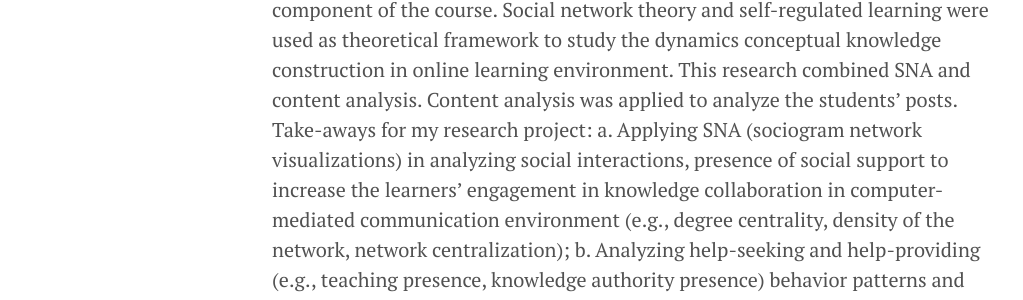
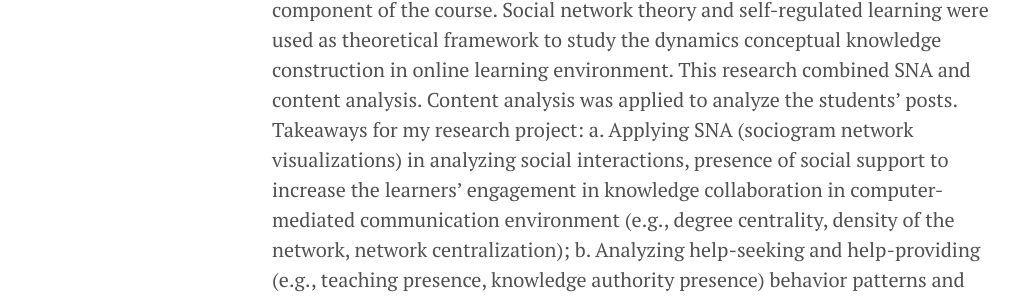
Before and after one commit to reece16/blog, a Jekyll site: the page built from _posts/2021-03-19-Week9.md, in a window 1280 px wide. Shown: the part 409-709 px from the top of the page, without its empty margins (8-1031 px from the left). Built offline with Jekyll 4.4.1, drawn with Linux system fonts in a browser that asks for light colours; some of the changed text lies outside the part shown.

Commit message:
week2 plot

```diff
--- a/_posts/2021-03-19-Week9.md
+++ b/_posts/2021-03-19-Week9.md
@@ -4,7 +4,7 @@ title: Week 9 - Applications
 ---
 
 ### Key Takeaways:
-Lee et al. (2021) applied SNA to analyze the students’ interactions and investigate the engagement patterns. This research studied the influence of students’ interactions, help-seeking, help-providing, and academic performance in blended online learning, specifically in the asynchronous online discussion component of the course. Social network theory and self-regulated learning were used as theoretical framework to study the dynamics conceptual knowledge construction in online learning environment. This research combined SNA and content analysis. Content analysis was applied to analyze the students’ posts. Take-aways for my research project: a. Applying SNA (sociogram network visualizations) in analyzing social interactions, presence of social support to increase the learners’ engagement in knowledge collaboration in computer-mediated communication environment (e.g., degree centrality, density of the network, network centralization); b. Analyzing help-seeking and help-providing (e.g., teaching presence, knowledge authority presence) behavior patterns and academic performance in computer supported collaborative learning.
+Lee et al. (2021) applied SNA to analyze the students’ interactions and investigate the engagement patterns. This research studied the influence of students’ interactions, help-seeking, help-providing, and academic performance in blended online learning, specifically in the asynchronous online discussion component of the course. Social network theory and self-regulated learning were used as theoretical framework to study the dynamics conceptual knowledge construction in online learning environment. This research combined SNA and content analysis. Content analysis was applied to analyze the students’ posts. Takeaways for my research project: a. Applying SNA (sociogram network visualizations) in analyzing social interactions, presence of social support to increase the learners’ engagement in knowledge collaboration in computer-mediated communication environment (e.g., degree centrality, density of the network, network centralization); b. Analyzing help-seeking and help-providing (e.g., teaching presence, knowledge authority presence) behavior patterns and academic performance in computer supported collaborative learning.
 
 
 ### Reference:
```
Also changed, not shown: _posts/2021-01-29-Week2.md (+3 -0 lines).
